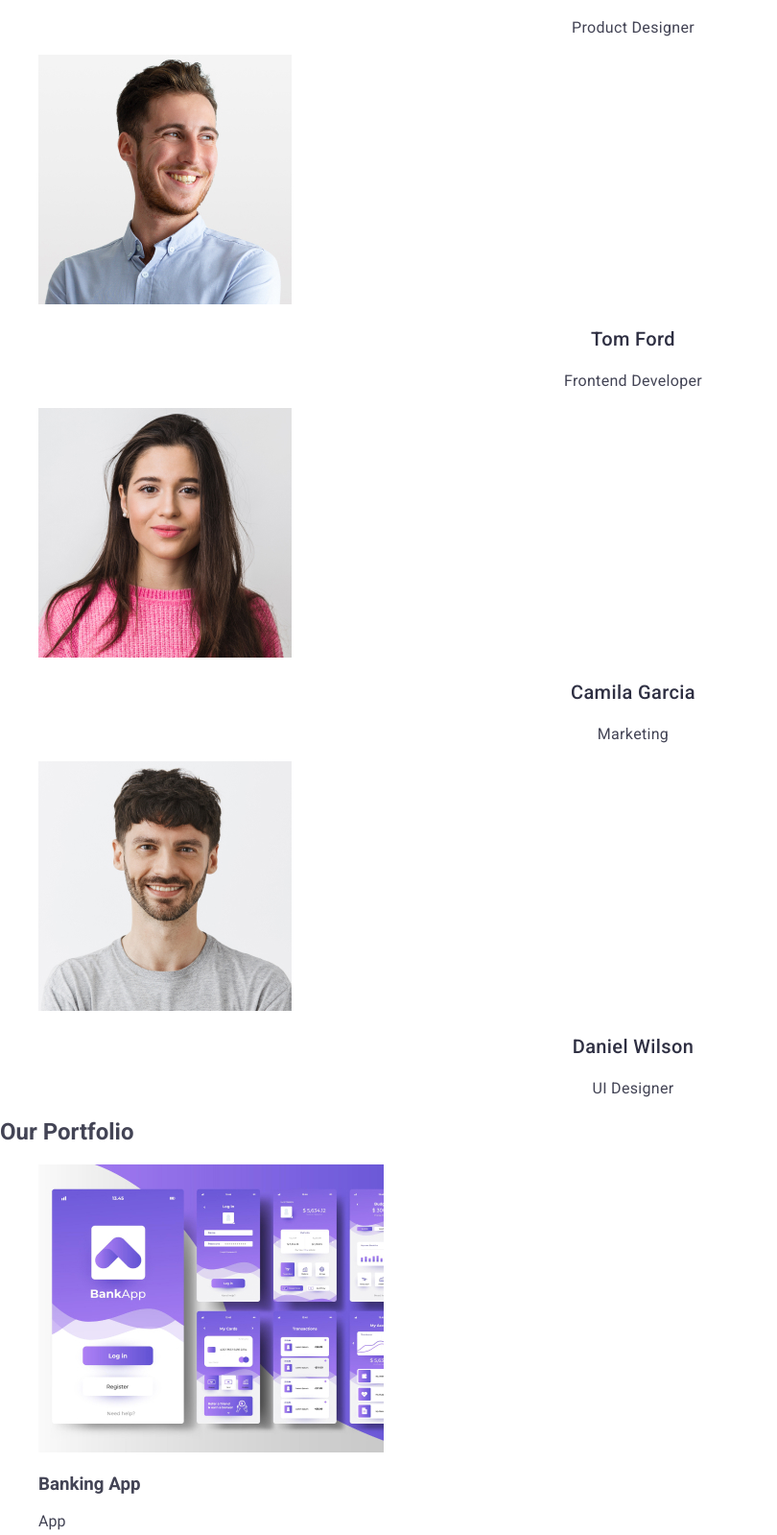
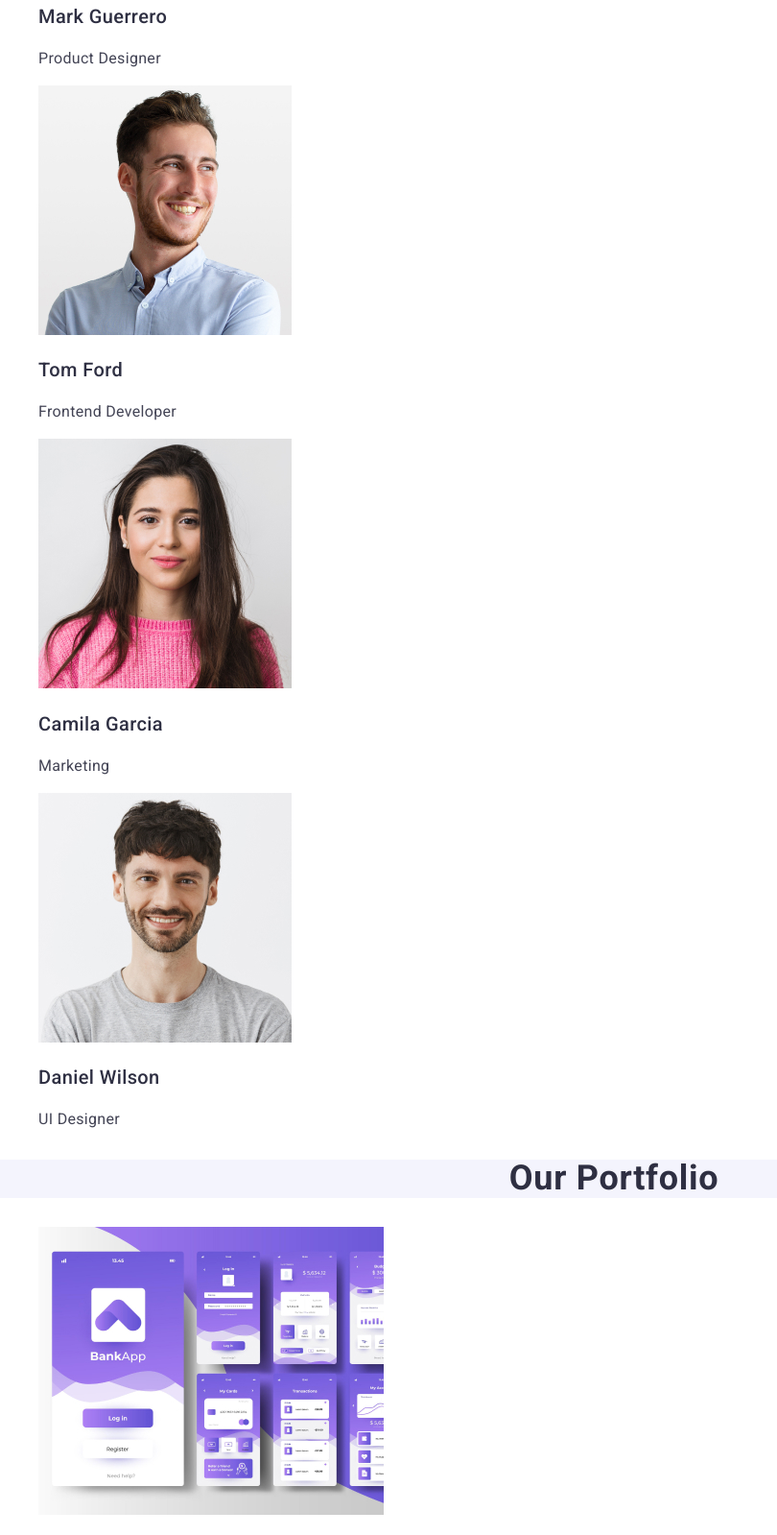
Before and after one commit to svitlana17o/goit-markup-hw-02, a plain HTML site: page index.html in a window 1280 px wide. Shown: the part 1135-2734 px from the top of the page at 96% size, without its empty margins (0-810 px from the left). Drawn offline with nearby package versions, Linux system fonts and the light colour scheme.

Commit message:
add styles main

```diff
--- a/css/styles.css
+++ b/css/styles.css
@@ -110,22 +110,15 @@ a {
     color: #434455;
 }
 
-.name {
-    font-weight: 500;
-    font-size: 20px;
-    line-height: 1.2;
+.heading {
+    font-weight: 700;
+    font-size: 36px;
+    line-height: 1.11;
     letter-spacing: 0.02em;
     text-align: center;
+    text-transform: capitalize;
+    background-color: #f4f4fd;
     color: #2e2f42;
-}
-
-.position {
-    font-weight: 400;
-    font-size: 16px;
-    line-height: 1.5;
-    letter-spacing: 0.02em;
-    text-align: center;
-    color: #434455;
 }
 
 .page-footer {
--- a/index.html
+++ b/index.html
@@ -72,59 +72,59 @@
         <ul class="ul-list">
             <li class="list-item">
                 <img src="./images/mark-guerrero.jpg" alt="mark-guerrero" width="264" height="260"/>
-                <h3 class="name">Mark Guerrero</h3>
-                <p class="position">Product Designer</p>
+                <h3 class="subtext">Mark Guerrero</h3>
+                <p class="descriptio-subtext">Product Designer</p>
             </li>
             <li class="list-item">
                 <img src="./images/tom-ford.jpg" alt="tom-ford" width="264" height="260"/>
-                <h3 class="name">Tom Ford</h3>
-                <p class="position">Frontend Developer</p>
+                <h3 class="subtext">Tom Ford</h3>
+                <p class="descriptio-subtext">Frontend Developer</p>
             </li>
             <li class="list-item">
                 <img src="./images/camila-garcia.jpg" alt="camila-garcia" width="264" height="260"/>
-                <h3 class="name">Camila Garcia</h3>
-                <p class="position">Marketing</p>
+                <h3 class="subtext">Camila Garcia</h3>
+                <p class="descriptio-subtext">Marketing</p>
             </li class="list-item">
             <li>
                 <img src="./images/daniel-wilson.jpg" alt="daniel-wilson" width="264" height="260"/>
-                <h3 class="name">Daniel Wilson</h3>
-                <p class="position">UI Designer</p>
+                <h3 class="subtext">Daniel Wilson</h3>
+                <p class="descriptio-subtext">UI Designer</p>
             </li>
         </ul>
         </section>
     <!--четверта секція-->
         <section class="the-fourth-section">
-        <h2>Our Portfolio</h2>
+        <h2 class="heading">Our Portfolio</h2>
         <ul>
             <li>
                 <img src="./images/banking-app.jpg" alt="banking-app" width="360" height="300"/>
-                <h3>Banking App</h3>
-                <p>App</p>
+                <h3 class="subtext">Banking App</h3>
+                <p class="descriptio-subtext">App</p>
             </li>
             <li>
                 <img src="./images/cashless-payment.jpg" alt="cashless-payment" width="360" height="300"/>
-                <h3>Cashless Payment</h3>
-                <p>Marketing</p>
+                <h3 class="subtext">Cashless Payment</h3>
+                <p class="descriptio-subtext">Marketing</p>
             </li>
             <li>
                 <img src="./images/meditation-app.jpg" alt="meditation-app" width="360" height="300"/>
-                <h3>Meditation App</h3>
-                <p>App</p>
+                <h3 class="subtext">Meditation App</h3>
+                <p class="descriptio-subtext">App</p>
             </li>
             <li>
                 <img src="./images/taxi-service.jpg" alt="taxi-service" width="360" height="300"/>
-                <h3>Taxi Service</h3>
-                <p>Marketing</p>
+                <h3 class="subtext">Taxi Service</h3>
+                <p class="descriptio-subtext">Marketing</p>
             </li>
             <li>
                 <img src="./images/screen-illustrations.jpg" alt="screen-illustrations" width="360" height="300"/>
-                <h3>Screen Illustrations</h3>
-                <p>Design</p>
+                <h3 class="subtext">Screen Illustrations</h3>
+                <p class="descriptio-subtext">Design</p>
             </li>
             <li>
                 <img src="./images/online-courses.jpg" alt="online-courses" width="360" height="300"/>
-                <h3>Online Courses</h3>
-                <p>Marketing</p>
+                <h3 class="subtext">Online Courses</h3>
+                <p class="descriptio-subtext">Marketing</p>
             </li>
         </ul>
         </section>
```
